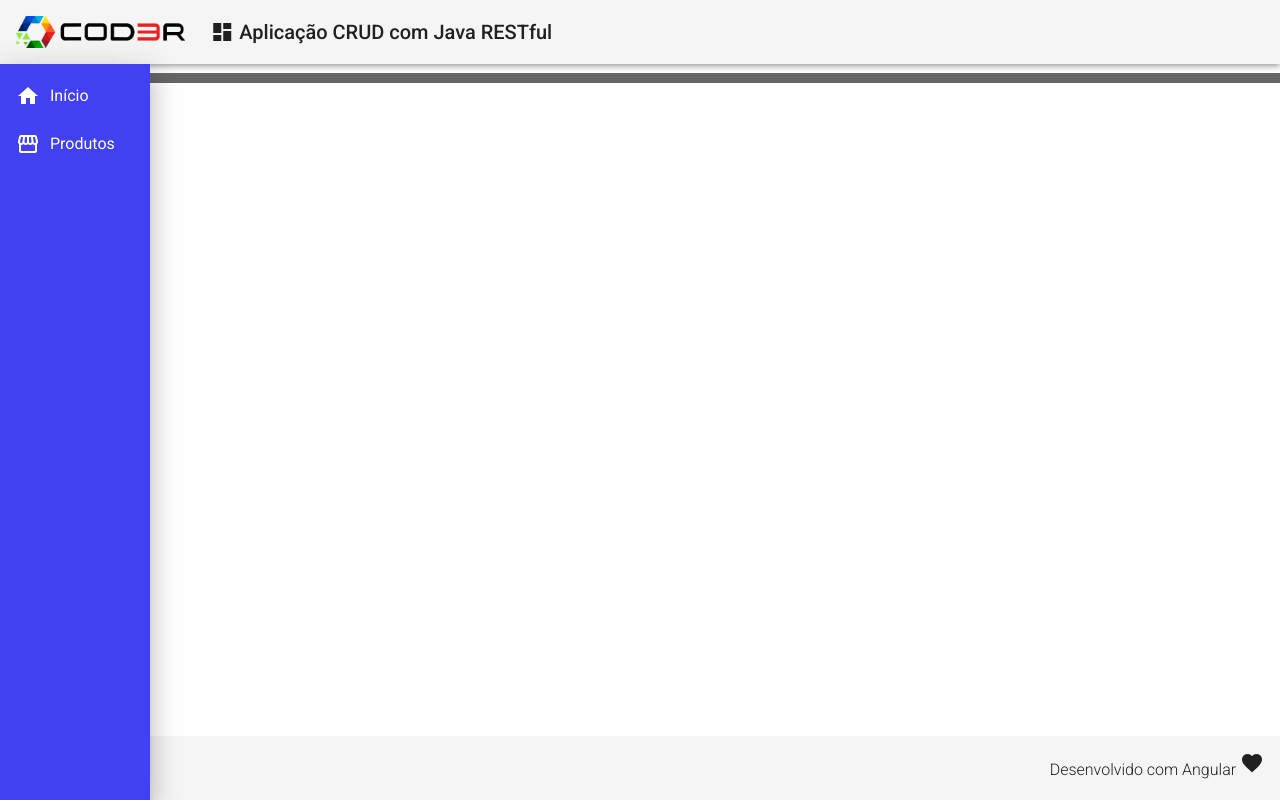
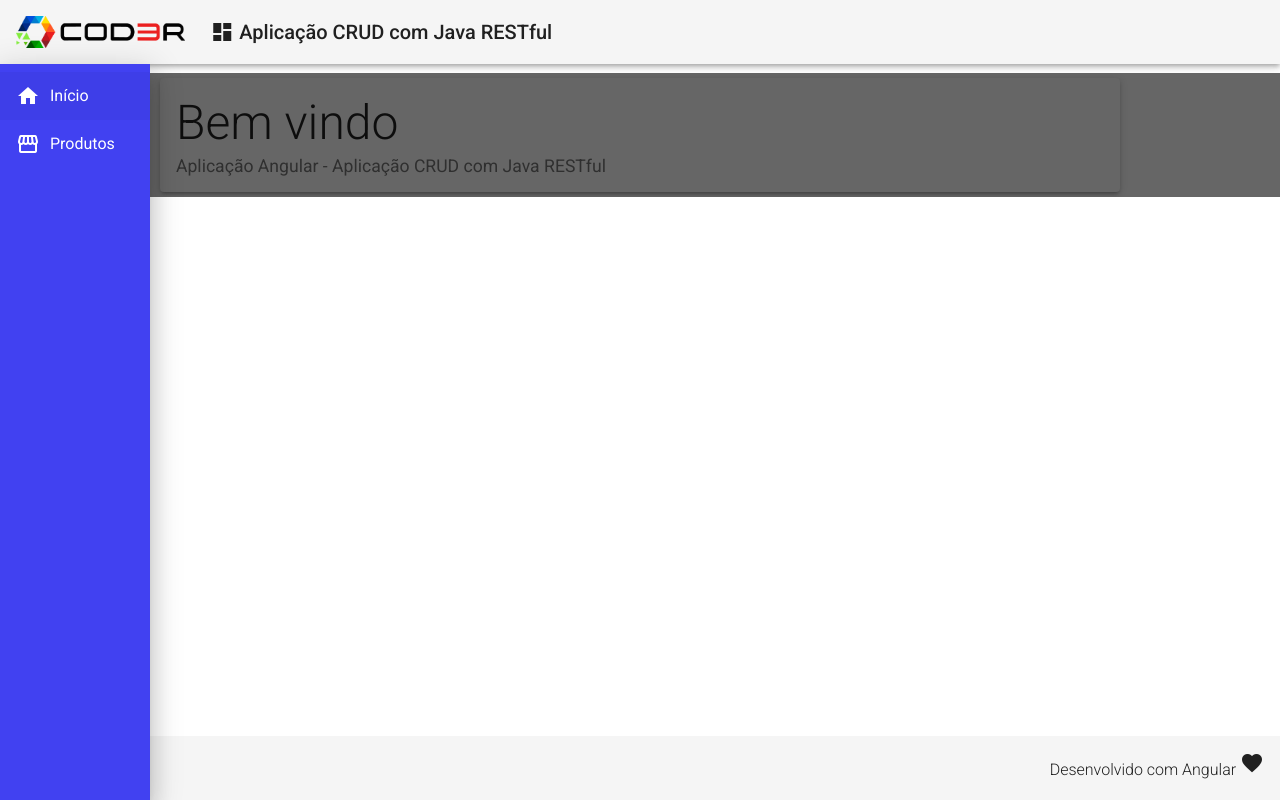
Before and after one commit to JeffersonLuizCruz/ANGULAR-ESTUDO, an Angular app: page / in a window 1280 px wide. Built offline with nearby package versions, Linux system fonts and the light colour scheme.

Commit message:
Custom color

```diff
--- a/src/app/app-routing.module.ts
+++ b/src/app/app-routing.module.ts
@@ -1,7 +1,19 @@
 import { NgModule } from '@angular/core';
 import { Routes, RouterModule } from '@angular/router';
 
-const routes: Routes = [];
+import { HomeComponent } from "./view/home/home.component";
+import { ProductCrudComponent } from "./view/product-crud/product-crud.component";
+
+const routes: Routes = [
+  {
+    path: "",
+    component: HomeComponent
+  },
+  {
+    path: "products",
+    component: ProductCrudComponent
+  }
+];
 
 @NgModule({
   imports: [RouterModule.forRoot(routes)],
--- a/src/app/components/template/header/header.component.html
+++ b/src/app/components/template/header/header.component.html
@@ -1,6 +1,6 @@
 <mat-toolbar class="header mat-elevation-z4">
     <span>
-        <a>
+        <a routerLink="/">
             <img class="logo" src="assets/img/code.png" alt="logo">
         </a>
     </span>
--- a/src/app/components/template/nav/nav.component.css
+++ b/src/app/components/template/nav/nav.component.css
@@ -23,5 +23,5 @@
 .content {
 
     padding: 5px 160px;
-    background-color: white;
+    background-color: #FFF;
 }
--- a/src/app/components/template/nav/nav.component.html
+++ b/src/app/components/template/nav/nav.component.html
@@ -2,13 +2,13 @@
     <mat-sidenav class="sidenav" mode="size" opened
     fixedInViewport="true" fixedTopGap="64">
         <mat-nav-list class="nav-list">
-            <a mat-list-item>
+            <a mat-list-item routerLink="/">
                 <i class="material-icons">
                     home
                 </i>
                 Início
             </a>
-            <a mat-list-item>
+            <a mat-list-item routerLink="/products">
                 <i class="material-icons">
                     storefront
                 </i>
@@ -17,6 +17,6 @@
         </mat-nav-list>
     </mat-sidenav>
     <mat-sidenav-content class="content">
-
+        <router-outlet></router-outlet>
     </mat-sidenav-content>
 </mat-sidenav-container>
--- a/src/styles.css
+++ b/src/styles.css
@@ -1,4 +1,8 @@
 /* You can add global styles to this file, and also import other style files */
 
-html, body { height: 100%; }
+html, body {
+
+    height: 100%;
+    background-color: #FFF;
+ }
 body { margin: 0; font-family: Roboto, "Helvetica Neue", sans-serif; }
```
Also changed, not shown: src/custom.scss (deleted, +0 -31 lines).
